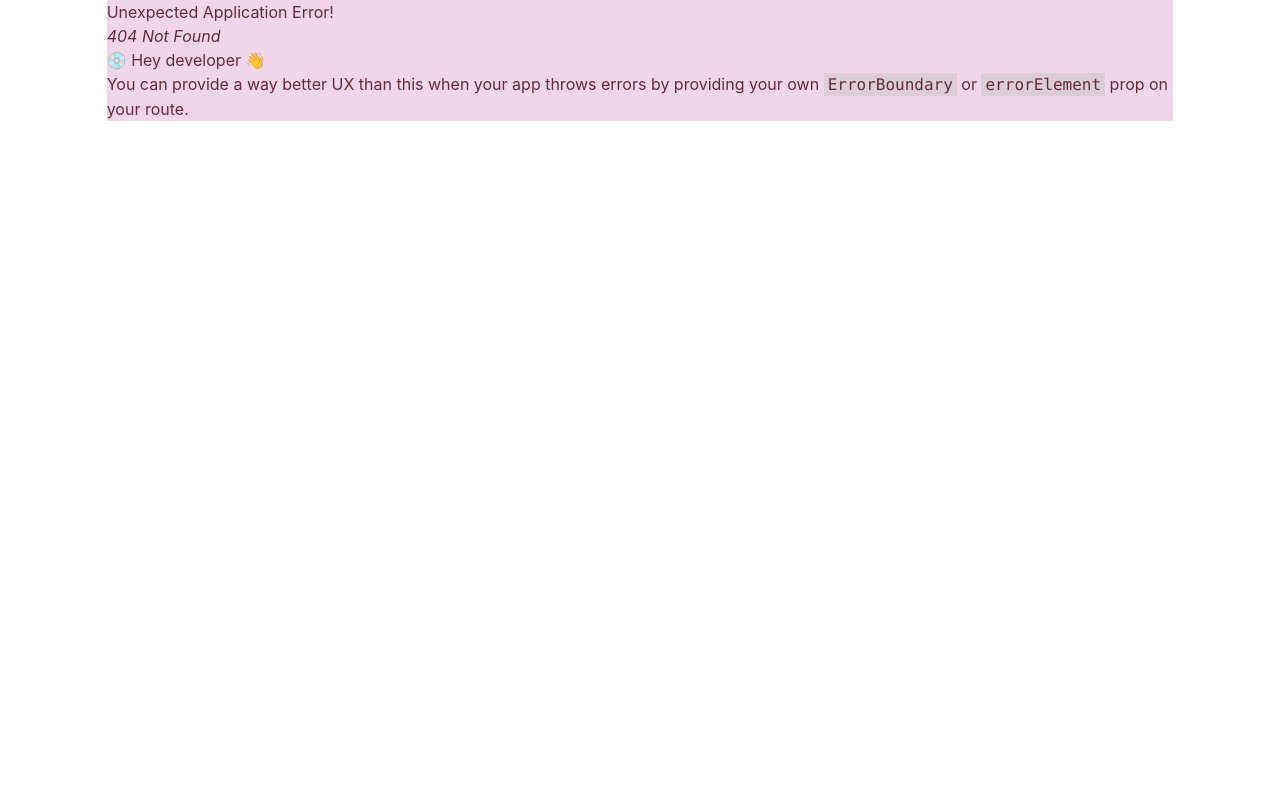
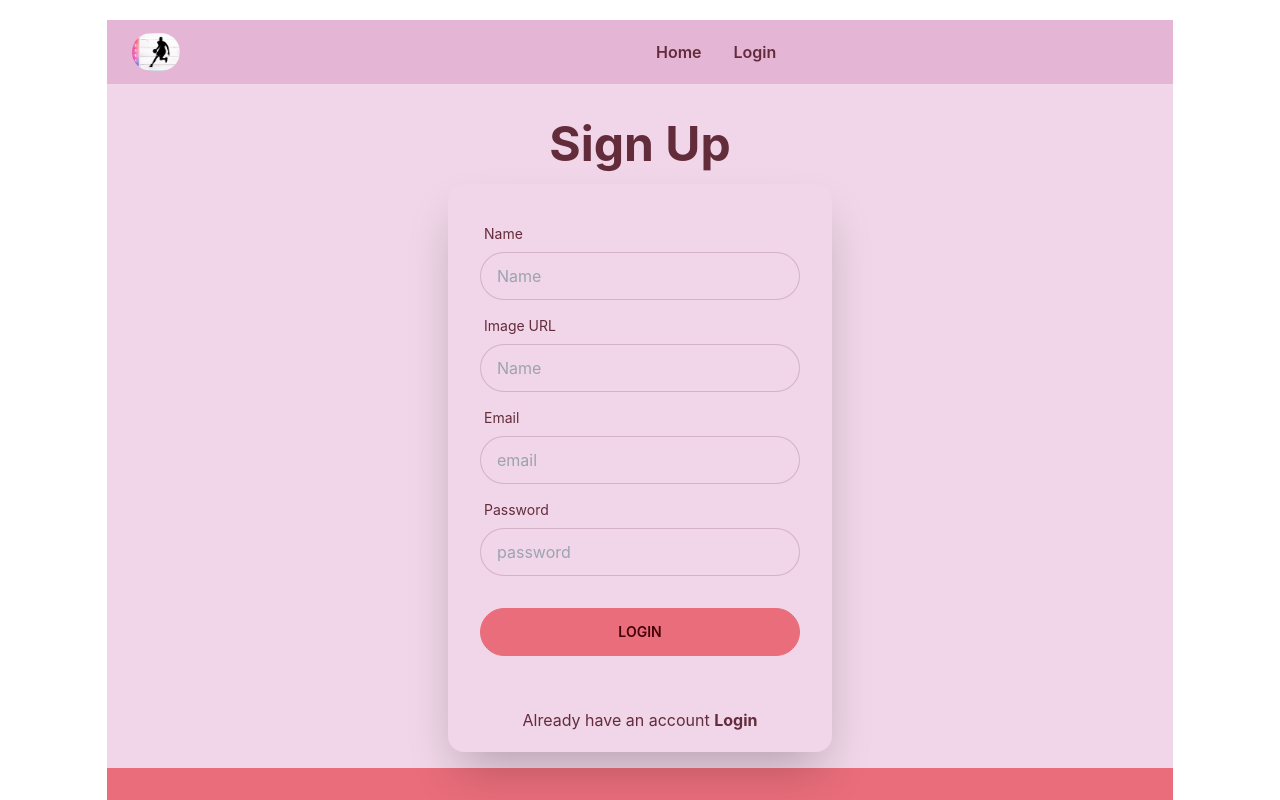
Before and after one commit to sojeeb01768/pro-click-client, a React (Create React App) app: page /register in a window 1280 px wide. Before the commit this address had no page. Shown: the top 800 px of the page. Built offline with nearby package versions, Linux system fonts and the light colour scheme.

Commit message:
added login and register

```diff
--- a/package.json
+++ b/package.json
@@ -7,6 +7,7 @@
     "@testing-library/react": "^13.4.0",
     "@testing-library/user-event": "^13.5.0",
     "daisyui": "^2.38.1",
+    "firebase": "^9.13.0",
     "react": "^18.2.0",
     "react-dom": "^18.2.0",
     "react-router-dom": "^6.4.3",
--- a/src/Pages/Home/Services/ServiceCard.js
+++ b/src/Pages/Home/Services/ServiceCard.js
@@ -7,7 +7,8 @@ const ServiceCard = ({ service }) => {
             <figure><img src={image} alt="Shoes" /></figure>
             <div className="card-body">
                 <h2 className="card-title">{service_name}</h2>
-                <p>{details}</p>
+                {/* <p>{details}</p> */}
+                <p className='font-semibold'>Price: ${price}</p>
                 <div className="card-actions justify-end">
                     <button className="btn btn-primary">Buy Now</button>
                 </div>
--- /dev/null
+++ b/src/Pages/Login/Login.js
@@ -0,0 +1,47 @@
+import React from 'react';
+import { Link } from 'react-router-dom';
+
+const Login = () => {
+
+const handleLogin = event => {
+    event.preventDefault();
+
+}
+
+    return (
+        <div className="">
+            <div className="hero-content flex-col ">
+                <div className="text-center lg:text-left">
+                    <h1 className="text-5xl font-bold">Login now!</h1>
+
+                </div>
+                <div className="card flex-shrink-0 w-full max-w-sm shadow-2xl bg-base-100">
+                    <form onSubmit={handleLogin} className="card-body">
+                        <div className="form-control">
+                            <label className="label">
+                                <span className="label-text">Email</span>
+                            </label>
+                            <input type="text" placeholder="email" className="input input-bordered" />
+                        </div>
+                        <div className="form-control">
+                            <label className="label">
+                                <span className="label-text">Password</span>
+                            </label>
+                            <input type="text" placeholder="password" className="input input-bordered" />
+                            <label className="label">
+                                <a href="#" className="label-text-alt link link-hover">Forgot password?</a>
+                            </label>
+                        </div>
+                        <div className="form-control mt-6">
+                            <input className='btn btn-primary' type="submit" value="Login" />
+
+                        </div>
+                    </form>
+                    <p className='text-center my-5'>New here? Please <Link className='font-bold' to='/register'> Register</Link></p>
+                </div>
+            </div>
+        </div>
+    );
+};
+
+export default Login;
--- /dev/null
+++ b/src/Pages/Register/Register.js
@@ -0,0 +1,51 @@
+import React from 'react';
+import { Link } from 'react-router-dom';
+
+const Register = () => {
+    return (
+        <div className="">
+            <div className="hero-content flex-col ">
+                <div className="text-center lg:text-left">
+                    <h1 className="text-5xl font-bold">Sign Up</h1>
+
+                </div>
+                <div className="card flex-shrink-0 w-full max-w-sm shadow-2xl bg-base-100">
+                    <form className="card-body">
+                        <div className="form-control">
+                            <label className="label">
+                                <span className="label-text">Name</span>
+                            </label>
+                            <input type="text" placeholder="Name" className="input input-bordered" />
+                        </div>
+                        <div className="form-control">
+                            <label className="label">
+                                <span className="label-text">Image URL</span>
+                            </label>
+                            <input type="text" placeholder="Name" className="input input-bordered" />
+                        </div>
+                        <div className="form-control">
+                            <label className="label">
+                                <span className="label-text">Email</span>
+                            </label>
+                            <input type="email" placeholder="email" className="input input-bordered" required/>
+                        </div>
+                        <div className="form-control">
+                            <label className="label">
+                                <span className="label-text">Password</span>
+                            </label>
+                            <input type="password" placeholder="password" className="input input-bordered" required/>
+
+                        </div>
+                        <div className="form-control mt-6">
+                            <input className='btn btn-primary' type="submit" value="Login" />
+
+                        </div>
+                    </form>
+                    <p className='text-center my-5'>Already have an account <Link className='font-bold' to='/login'> Login</Link></p>
+                </div>
+            </div>
+        </div>
+    );
+};
+
+export default Register;
--- a/src/Pages/Shared/Header/Header.js
+++ b/src/Pages/Shared/Header/Header.js
@@ -6,6 +6,7 @@ const Header = () => {
 
     const menuIitems = <>
         <li className='font-semibold'><Link to="/">Home</Link></li>
+        <li className='font-semibold'><Link to="login">Login</Link></li>
     </>
 
     return (
--- /dev/null
+++ b/src/firebase/firebase.config.js
@@ -0,0 +1,19 @@
+// Import the functions you need from the SDKs you need
+import { initializeApp } from "firebase/app";
+// TODO: Add SDKs for Firebase products that you want to use
+// https://firebase.google.com/docs/web/setup#available-libraries
+
+// Your web app's Firebase configuration
+const firebaseConfig = {
+  apiKey: process.env.REACT_APP_apiKey,
+  authDomain: process.env.REACT_APP_authDomain,
+  projectId: process.env.REACT_APP_projectId,
+  storageBucket: process.env.REACT_APP_storageBucket,
+  messagingSenderId: process.env.REACT_APP_messagingSenderId,
+  appId: process.env.REACT_APP_appId,
+};
+
+// Initialize Firebase
+const app = initializeApp(firebaseConfig);
+
+export default app;
```
Also changed, not shown: src/Router/Routes/Routes.js (+10 -0 lines), 1 other file (tests, documents, lock files or other folders).
